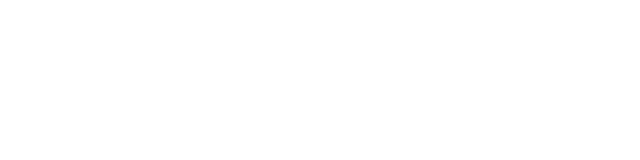
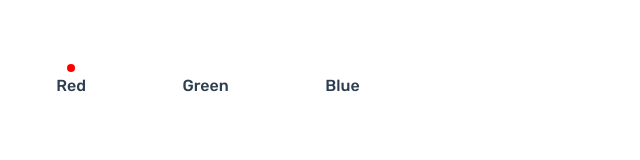
Before and after one commit to lucadalli/kinesin, a Vue app: page / in a window 1280 px wide. Shown: the top 160 px of the page, without its empty margins (0-640 px from the left). Built offline with nearby package versions, Linux system fonts and the light colour scheme.

Commit message:
Create Kinesin component Create ColorSelect demo Add 'kinesin' Webpack alias

```diff
--- a/src/App.vue
+++ b/src/App.vue
@@ -1,23 +1,33 @@
 <template>
-  <div id="app"></div>
+  <div id="app">
+    <ColorSelectDemo />
+  </div>
 </template>
 
 <script>
+import ColorSelectDemo from '@/components/demos/ColorSelect.vue'
 
 export default {
   name: 'app',
   components: {
+    ColorSelectDemo
   }
 }
 </script>
 
 <style lang="scss">
+@import url('https://fonts.googleapis.com/css?family=Rubik:500');
+
 #app {
-  font-family: 'Avenir', Helvetica, Arial, sans-serif;
+  font-family: 'Rubik', Helvetica, Arial, sans-serif;
   -webkit-font-smoothing: antialiased;
   -moz-osx-font-smoothing: grayscale;
   text-align: center;
   color: #2c3e50;
   margin-top: 60px;
 }
+
+*, *:before, *:after {
+  box-sizing: border-box;
+}
 </style>
--- /dev/null
+++ b/src/components/Kinesin.vue
@@ -0,0 +1,122 @@
+<script>
+const defaultGroup = 'default'
+const instances = {
+  [defaultGroup]: {}
+}
+
+const getPosition = el => {
+  const rect = el.getBoundingClientRect()
+  return {
+    top: rect.top + window.pageYOffset,
+    left: rect.left + window.pageXOffset
+  }
+}
+
+export default {
+  props: {
+    id: {
+      type: [String, Number],
+      required: true
+    },
+    group: {
+      type: [String, Number],
+      default: defaultGroup
+    },
+    show: {
+      type: Boolean,
+      required: true
+    },
+    tag: {
+      type: String,
+      default: 'div'
+    }
+  },
+  data () {
+    return {
+      from: null,
+      classes: [],
+      style: {}
+    }
+  },
+  methods: {
+    enter (el, done) {
+      this.$nextTick(() => { // wait for 'from' instance to update position in leave hook
+        this.from = this.getFrom()
+        if (this.from) {
+          this.classes = ['kinesin-active', 'kinesin-from']
+          this.style = {
+            transform: this.translateRelativeOffset(el),
+            transition: 'none'
+          }
+          this.$nextTick(() => { // wait for next DOM update
+            window.requestAnimationFrame(() => { // wait for next repaint
+              this.style = {
+                transform: 'none'
+              }
+              this.classes = ['kinesin-active', 'kinesin-to']
+              this.$el.addEventListener('transitionend', () => {
+                this.classes = []
+                this.style = {}
+                this.$emit('transitionend')
+                done()
+              }, { once: true })
+            })
+          })
+        }
+      })
+    },
+    leave (el, done) {
+      this.$nextTick(() => {
+        setTimeout(() => {
+          delete instances[this.group][this.id]
+          if (Object.keys(instances[this.group]).length === 0) {
+            delete instances[this.group]
+          }
+        }, 0)
+      })
+      this.updatePosition(el)
+      done()
+    },
+    getFrom () {
+      return instances[this.group] && instances[this.group][this.id]
+    },
+    updatePosition (el) {
+      const pos = getPosition(el)
+      if (!instances[this.group]) {
+        instances[this.group] = {}
+      }
+      return (instances[this.group][this.id] = pos)
+    },
+    translateRelativeOffset (el) {
+      const fromPos = this.from
+      const thisPos = getPosition(el)
+      return `translate3d(${fromPos.left - thisPos.left}px, ${fromPos.top - thisPos.top}px, 0)`
+    }
+  },
+  render (h) {
+    return h(
+      'transition',
+      {
+        props: {
+          css: false,
+          appear: true
+        },
+        on: {
+          enter: this.enter,
+          leave: this.leave
+        }
+      },
+      this.show ? [
+        h(this.tag, { style: this.style, class: this.classes }, this.$slots.default)
+      ] : null
+    )
+  }
+}
+</script>
+
+<style>
+  .kinesin-active {
+    /* default transition property, intended to be overridden */
+    transition: transform 0.6s;
+  }
+</style>
--- /dev/null
+++ b/src/components/demos/ColorSelect.vue
@@ -0,0 +1,41 @@
+<template>
+  <div class="color-select">
+    <ColorSelectOption
+      v-for="color in colorOptions"
+      :key="color"
+      :color="color"
+      :isCurrentColor="color === currentColor"
+      @click.native="currentColor = color"
+    />
+  </div>
+</template>
+
+<script>
+import ColorSelectOption from './ColorSelectOption.vue'
+
+const colorOptions = [
+  'Red',
+  'Green',
+  'Blue'
+]
+
+export default {
+  components: {
+    ColorSelectOption
+  },
+  data () {
+    return {
+      colorOptions,
+      currentColor: colorOptions[0]
+    }
+  }
+}
+</script>
+
+<style lang="scss" scoped>
+  .color-select {
+    display: flex;
+    justify-content: space-around;
+    max-width: 400px;
+  }
+</style>
--- /dev/null
+++ b/src/components/demos/ColorSelectOption.vue
@@ -0,0 +1,60 @@
+<template>
+  <div class="cso">
+    <div class="cso__dot-outer">
+      <kinesin
+        :show="isCurrentColor"
+        id="colorDot"
+      >
+        <div
+          class="cso__dot"
+          :style="{ background: color.toLowerCase() }"
+        />
+      </kinesin>
+    </div>
+    <div class="cso__name">{{ color }}</div>
+  </div>
+</template>
+
+<script>
+import Kinesin from 'kinesin'
+
+export default {
+  components: {
+    Kinesin
+  },
+  props: {
+    color: {
+      type: String,
+      required: true
+    },
+    isCurrentColor: {
+      type: Boolean,
+      default: false
+    }
+  }
+}
+</script>
+
+<style lang="scss" scoped>
+$dotSize: 0.5em;
+
+.cso {
+  cursor: pointer;
+
+  &__dot-outer {
+    height: $dotSize * 2;
+    width: $dotSize * 2;
+    margin: auto;
+    padding: $dotSize / 2;
+  }
+
+  &__dot {
+    height: $dotSize;
+    width: $dotSize;
+    background: black;
+    border-radius: 50%;
+    margin: auto;
+  }
+}
+
+</style>
--- /dev/null
+++ b/vue.config.js
@@ -0,0 +1,11 @@
+const path = require('path')
+
+module.exports = {
+  configureWebpack: {
+    resolve: {
+      alias: {
+        'kinesin$': path.resolve(__dirname, './src/components/Kinesin.vue')
+      }
+    }
+  }
+}
```
